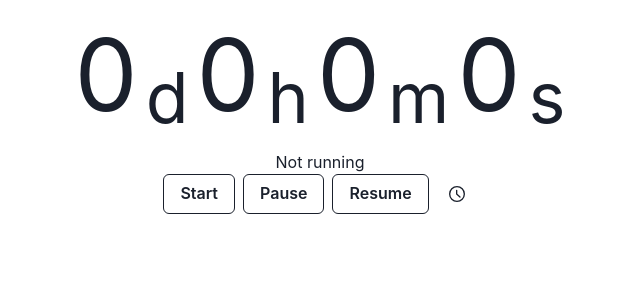
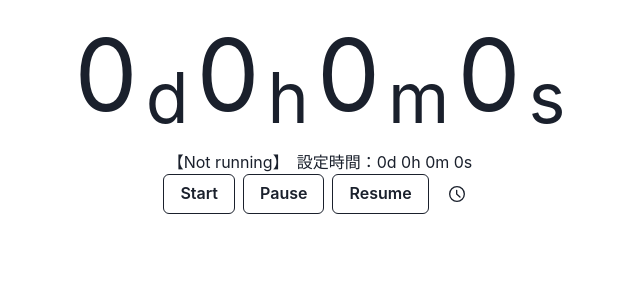
Before and after one commit to ltoppyl/timer-app, a React (Create React App) app: page / in a window 1280 px wide. Shown: the top 300 px of the page, without its empty margins (320-960 px from the left). Built offline with nearby package versions, Linux system fonts and the light colour scheme.

Commit message:
feat: 設定時間が即時反映されるように設定

```diff
--- a/src/components/Main.tsx
+++ b/src/components/Main.tsx
@@ -14,6 +14,11 @@ const Timer = ({ settingTime, setSettingTime, expiryTimestamp }: Props) => {
     expiryTimestamp,
     onExpire: () => console.warn("onExpire called"),
   });
+  const displayDay = Math.floor(settingTime / 86400);
+  const displayHour = Math.floor((settingTime - displayDay * 86400) / 3600);
+  const displayMinute = Math.floor((settingTime - (displayDay * 86400 + displayHour * 3600)) / 60);
+  const displaySecond =
+    settingTime - (displayDay * 86400 + displayHour * 3600 + displayMinute * 60);
 
   return (
     <>
@@ -35,7 +40,12 @@ const Timer = ({ settingTime, setSettingTime, expiryTimestamp }: Props) => {
           s
         </Text>
       </HStack>
-      <Text textAlign={"center"}>{isRunning ? "Running" : "Not running"}</Text>
+      <HStack justifyContent={"center"}>
+        <Text textAlign={"center"}>【{isRunning ? "Running" : "Not running"}】</Text>
+        <Text textAlign={"center"}>
+          設定時間：{displayDay}d {displayHour}h {displayMinute}m {displaySecond}s
+        </Text>
+      </HStack>
       <ActionSelectButton
         start={start}
         pause={pause}
```
